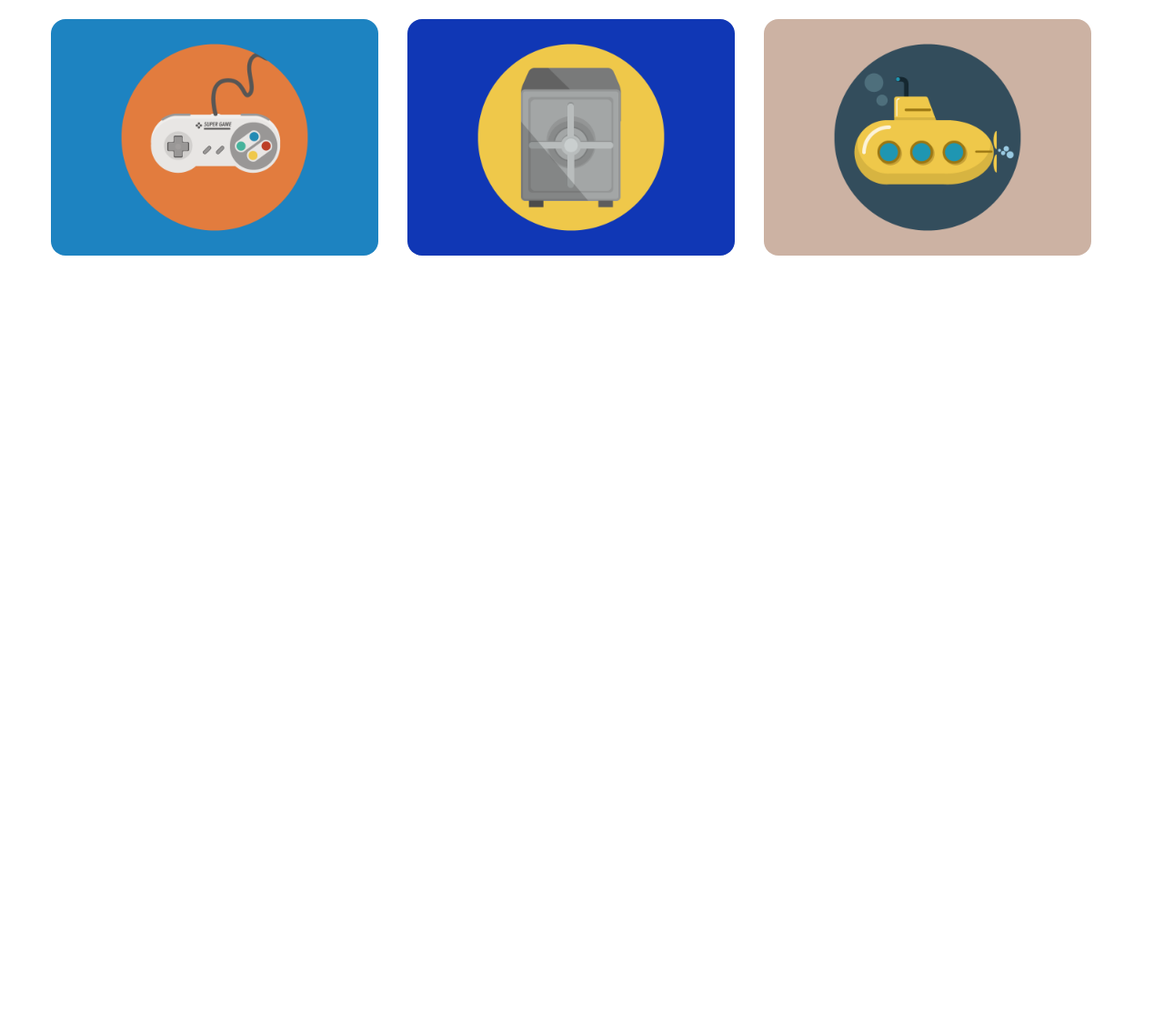
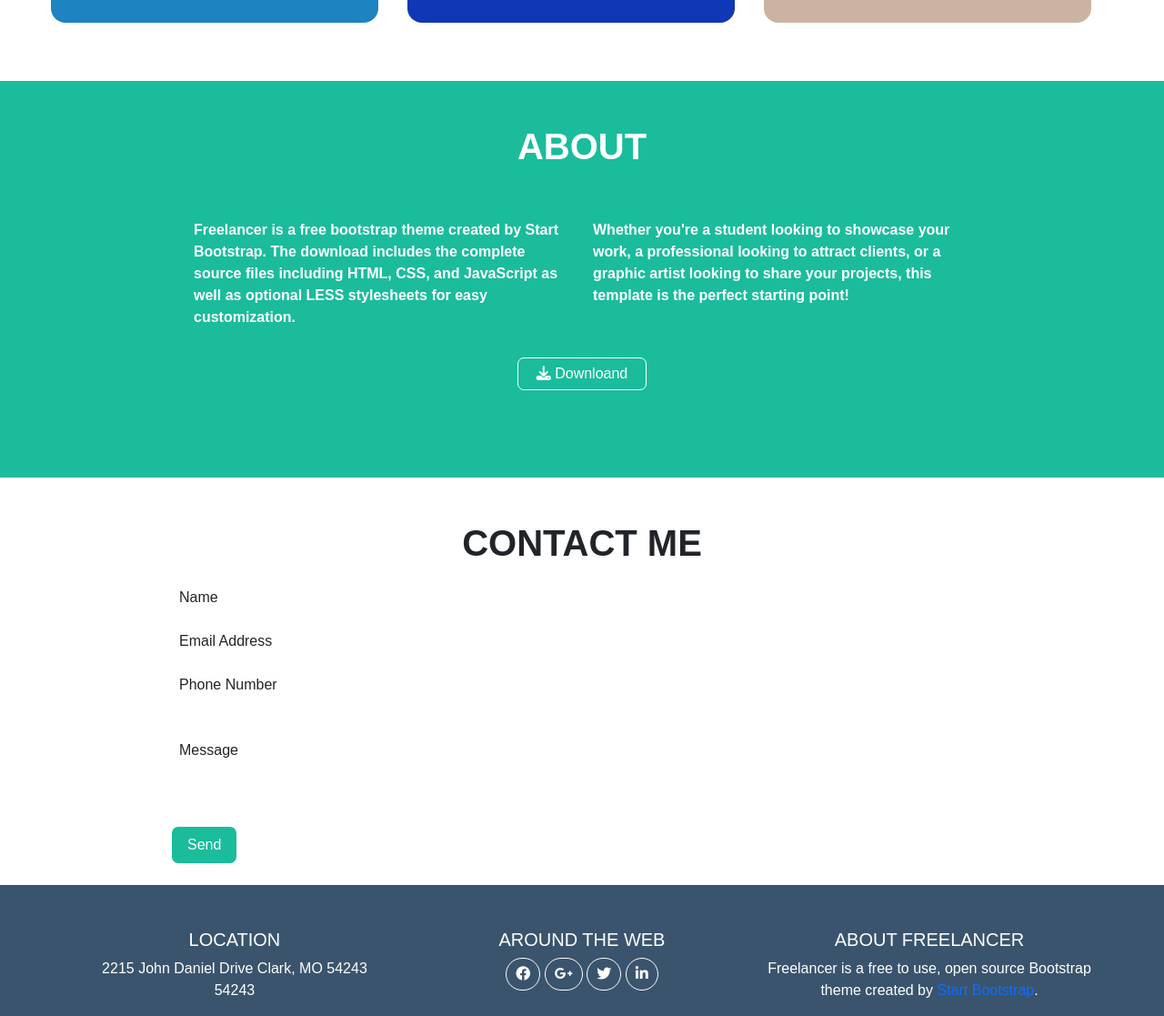
Before and after one commit to FedericaCampo97/html-css-bootstrap-freelancer, a plain HTML site: page index.html in a window 1280 px wide. Shown: the part 1097-2214 px from the top of the page at 91% size. Before the commit the page ends 1394 px from the top, so only its background shows below. Drawn offline with nearby package versions, Linux system fonts and the light colour scheme.

Commit message:
complete footer

```diff
--- a/index.html
+++ b/index.html
@@ -6,42 +6,106 @@
     <title>Bootstrap demo</title>
     <link href="https://cdn.jsdelivr.net/npm/bootstrap@5.3.0/dist/css/bootstrap.min.css" rel="stylesheet" integrity="sha384-9ndCyUaIbzAi2FUVXJi0CjmCapSmO7SnpJef0486qhLnuZ2cdeRhO02iuK6FUUVM" crossorigin="anonymous">
     <link rel="stylesheet" href="./style.css">
+    <link rel="stylesheet" href="https://cdnjs.cloudflare.com/ajax/libs/font-awesome/6.4.0/css/all.min.css" integrity="sha512-iecdLmaskl7CVkqkXNQ/ZH/XLlvWZOJyj7Yy7tcenmpD1ypASozpmT/E0iPtmFIB46ZmdtAc9eNBvH0H/ZpiBw==" crossorigin="anonymous" referrerpolicy="no-referrer" />
   </head>
   <body>
     <header class="bg-dark w-100">
         <div class="container d-flex align-items-center justify-content-between h-100">
-            <div class="bg-primary-subtle start"></div>
-            <div class="bg-primary-subtle start"></div>
+            <div class="start">
+                <a href="" class="text-white fw-semibold">START BOOTSTRAP</a>
+            </div>
+            <div class="start">
+                <a href="" class="text-white ps-3 fw-semibold">PORTFOLIO</a>
+                <a href="" class="text-white ps-3 fw-semibold">ABOUT</a>
+                <a href="" class="text-white ps-3 fw-semibold">CONTACT</a>
+            </div>
         </div>
     </header>
     <main>
-        <div class="d-flex align-items-center justify-content-center w-100 firstblock"></div>
-        <div class="titol bg-primary"></div>
+        <div class="d-flex align-items-center justify-content-center w-100 firstblock">
+            <div class="text-center">
+                <img src="./img/avatar.svg" class="mb-4" alt="">
+                <h1 class="text-white fw-semibold fs-1">START BOOTSTRAP</h1>
+                <p class="text-white fw-semibold fs-5">GRAPHIC ARTIST - WEB DESIGNER - ILLUSTRATOR</p>
+            </div>
+
+        </div>
+        <h1 class="mt-5 mb-3 text-center">PORTFOLIO</h1>
         <div class="container">
             <div class="row w-100 d-flex">
-                <div class="col-4 p-3">
+                <div class="col-lg-4 col-md-6 col-xs-12 p-3">
                     <img src="./img/cabin.png" alt="" class="w-100 rounded-4">
                 </div>
-                <div class="col-4 p-3">
+                <div class="col-lg-4 col-md-6 col-xs-12 p-3">
                     <img src="./img/cake.png" alt="" class="w-100 rounded-4">
                 </div>
-                <div class="col-4 p-3">
+                <div class="col-lg-4 col-md-6 col-xs-12 p-3">
                     <img src="./img/circus.png" alt="" class="w-100 rounded-4">
                 </div>
-            </div>
-            <div class="row w-100 d-flex">
-                <div class="col-4 p-3">
+                <div class="col-lg-4 col-md-6 col-xs-12 p-3">
                     <img src="./img/game.png" alt="" class="w-100 rounded-4">
                 </div>
-                <div class="col-4 p-3">
+                <div class="col-lg-4 col-md-6 col-xs-12 p-3">
                     <img src="./img/safe.png" alt="" class="w-100 rounded-4">
                 </div>
-                <div class="col-4 p-3">
+                <div class="col-lg-4 col-md-6 col-xs-12 p-3">
                     <img src="./img/submarine.png" alt="" class="w-100 rounded-4">
                 </div>
             </div>
         </div>
+        <div class="secondblock w-100 mt-5 p-5">
+            <div class="container">
+                <h1 class="text-center text-white fw-semibold">ABOUT</h1>
+                <div class="container2 p-5 m-auto text-center">
+                    <div class="row d-flex">
+                        <div class="col-lg-6 col-md-6 col-xs-12">
+                            <p class="text-white text-start"><strong>Freelancer is a free bootstrap theme created by Start Bootstrap. The download includes the complete source files including HTML, CSS, and JavaScript as well as optional LESS stylesheets for easy customization.</strong></p>
+                        </div>
+                        <div class="col-lg-6 col-md-6 col-xs-12">
+                            <p class="text-white text-start"><strong>Whether you're a student looking to showcase your work, a professional looking to attract clients, or a graphic artist looking to share your projects, this template is the perfect starting point!</strong></p>
+                        </div>
+                    </div>
+                    <button class="btn mt-3"> <i class="fa-solid fa-download"></i> Downloand </button>
+                </div>
+            </div>
+        </div>
+        <div>
+            <div class="container2 m-auto mt-5">
+                <h1 class="fw-semibold text-center">CONTACT ME</h1>
+                <div class="mt-4">
+                    <ul>
+                        <li class="mb-4"> Name </li>
+                        <li class="mb-4"> Email Address </li>
+                        <li class="mb-5"> Phone Number </li>
+                        <li class="mb-4"> Message</li>
+                    </ul>
+                    <button class="bnt2 ms-4 mt-5"> Send </button>
+                </div>
+            </div>
+        </div>
+        <div class="w-100 thirdblock mt-4">
+            <div class="container d-flex align-items-center justify-content-center">
+                <div class="row">
+                    <div class="col-lg-4 text-center pt-5 col-md-4 col-xs-12">
+                        <h5 class="text-white">LOCATION</h5>
+                        <p class="text-white mb-0">2215 John Daniel Drive Clark, MO 54243</p>
+                        <span class="text-white">54243</span>
+                    </div>
+                    <div class="col-lg-4 text-center pt-5 social col-md-4 col-xs-12">
+                        <h5 class="text-white">AROUND THE WEB</h5>
+                        <button class="text-white"> <i class="fa-brands fa-facebook"></i> </button>
+                        <button class="text-white"> <i class="fa-brands fa-google-plus-g"></i> </button>
+                        <button class="text-white"> <i class="fa-brands fa-twitter"></i> </button>
+                        <button class="text-white"> <i class="fa-brands fa-linkedin-in"></i> </button>
+                    </div>
+                    <div class="col-lg-4 text-center pt-5 col-md-4 col-xs-12">
+                        <h5 class="text-white"> ABOUT FREELANCER</h5>
+                        <p class="text-white">Freelancer is a free to use, open source Bootstrap theme created by <a href="">Start Bootstrap</a>.</p>
+                    </div>
+                </div>
+            </div>
 
+        </div>
     </main>
     <footer></footer>
   </body>
--- a/style.css
+++ b/style.css
@@ -5,6 +5,10 @@
 }
 body{
     margin: auto;
+    font-family: Arial, Helvetica, sans-serif;
+}
+ul > li {
+    list-style: none;
 }
 header {
     height: 50px;
@@ -12,17 +16,47 @@ header {
 .container {
     max-width: 1200px;
 }
-.start{
-    width: 30%;
-    height: 45px;
+.container2{
+    max-width: 950px;
 }
+
 .firstblock{
     background-color: #1abc9c;
-    height: 600px;
-    margin: 40px auto;
+}
+.firstblock > div > img {
+    width: 50%;
+    height: auto;
 }
 .titol {
     width: 20%;
     height: 60px;
-    margin: 20px auto;
+    margin: 60px auto 20px auto;
 }
+.secondblock{
+    background-color: #1abc9c;
+}
+.btn{
+    border: white 1px solid;
+    border-radius: 7px;
+    padding: 5px 20px;
+    color: white;
+}
+.bnt2 {
+    background-color: #1abc9c;
+    border-radius: 7px;
+    color: white;
+    border: none;
+    padding: 8px 17px;
+}
+.thirdblock {
+    background-color: #3a546d;
+}
+.social > button {
+    background-color: transparent;
+    border: white 1px solid;
+    padding: 5px 10px;
+    border-radius: 30px;
+}
+a {
+    text-decoration: none;
+}
```
